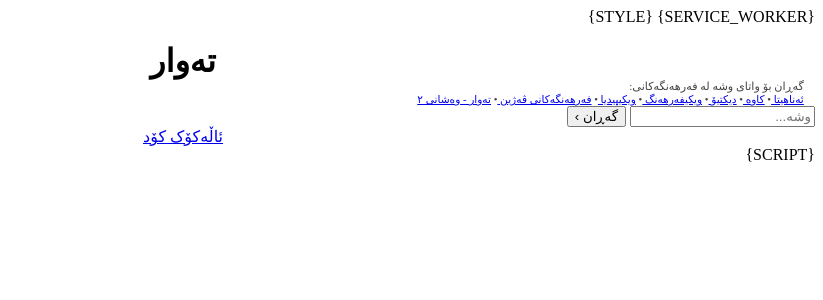
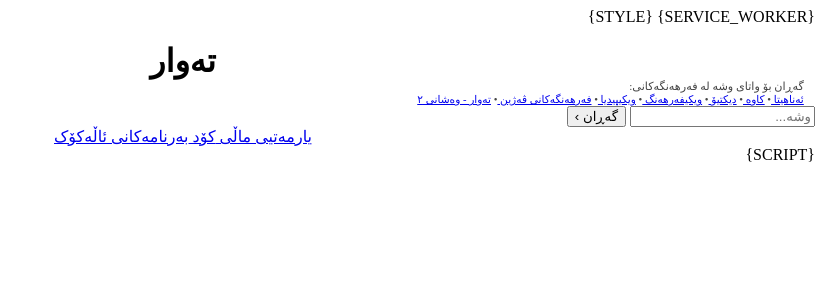
Before and after one commit to allekok/tewar-legacy, a PHP site: page / in a window 1280 px wide. Shown: the top 300 px of the page, without its empty margins (457-1280 px from the left). Run offline with PHP 8.4, Linux system fonts and the light colour scheme.

Commit message:
site/index.php: Add donation link

```diff
--- a/site/index.php
+++ b/site/index.php
@@ -73,11 +73,15 @@
 		</div>
 
 		<footer style="text-align:center;flex-shrink:0">
-            <a href="https://allekok.ir/">
-                ئاڵەکۆک
+			<a href="https://allekok.github.io/donate/"
+			   style="color:#00E">
+				یارمەتیی ماڵی
 			</a>
 			<a href="dev.html">
 				کۆد
+			</a>
+			<a href="https://allekok.github.io/">
+				بەرنامەکانی ئاڵەکۆک
 			</a>
 		</footer>
 		{SCRIPT}
```
Lines whose indentation alone changed are shown as unchanged.
